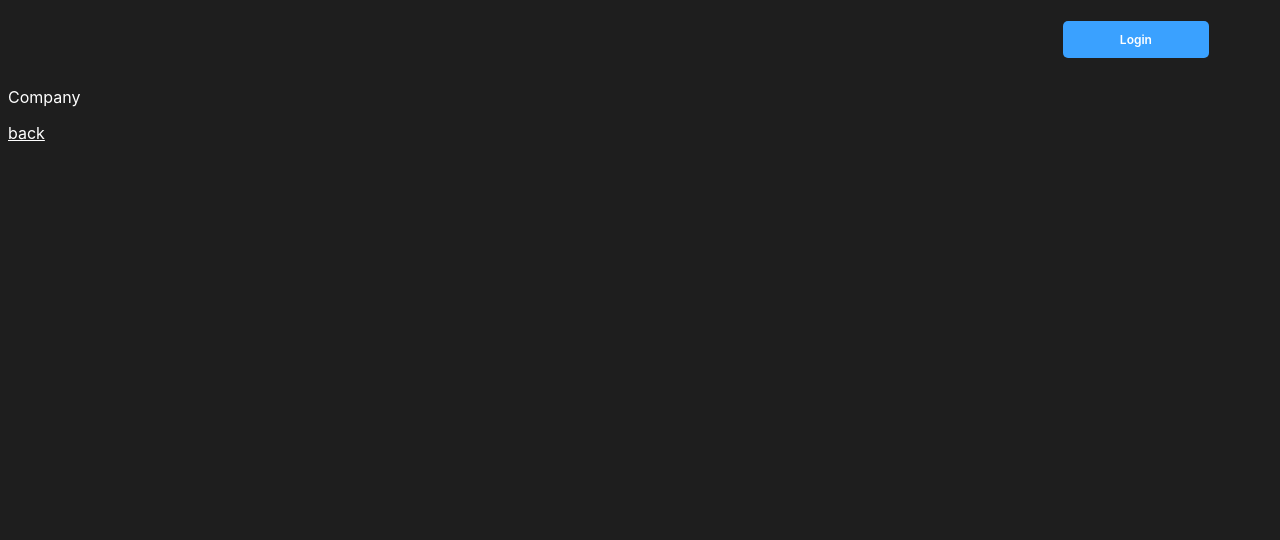
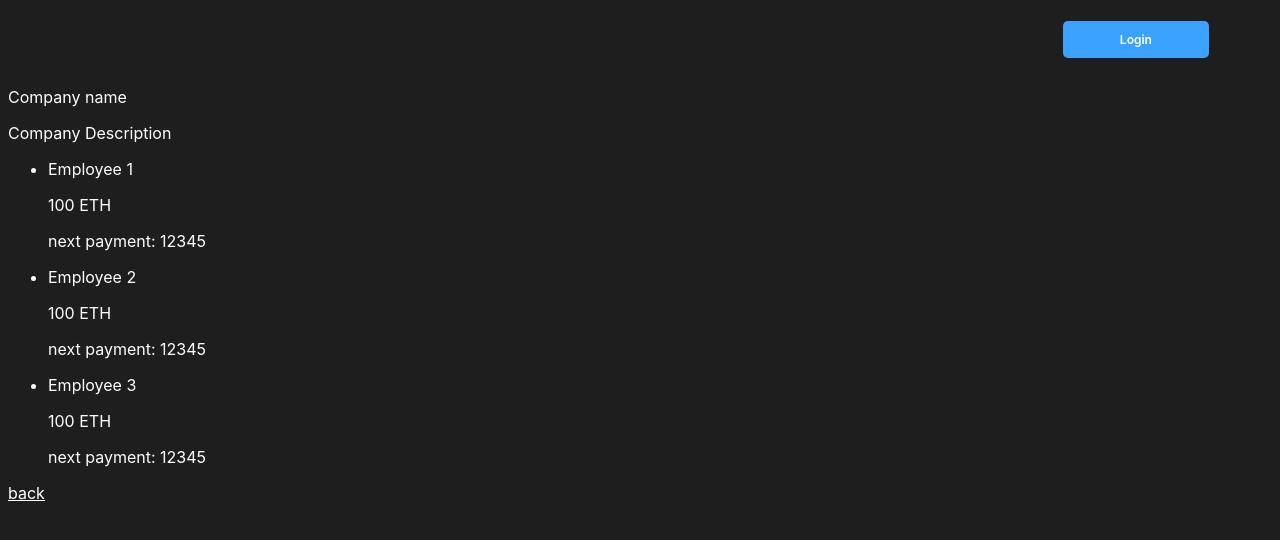
Before and after one commit to olivmath/auto-pay-front, a Next.js app: page /company in a window 1280 px wide. Shown: the top 540 px of the page. Built offline with nearby package versions, Linux system fonts and the light colour scheme.

Commit message:
add: content to company page

```diff
--- a/pages/company.tsx
+++ b/pages/company.tsx
@@ -3,7 +3,26 @@ import Link from 'next/link'
 export default function Company() {
     return (
         <>
-            <p>Company</p>
+            <p>Company name</p>
+            <p>Company Description</p>
+
+            <ul>
+                <li>
+                    <p>Employee 1</p>
+                    <p>100 ETH</p>
+                    <p>next payment: 12345</p>
+                </li>
+                <li>
+                    <p>Employee 2</p>
+                    <p>100 ETH</p>
+                    <p>next payment: 12345</p>
+                </li>
+                <li>
+                    <p>Employee 3</p>
+                    <p>100 ETH</p>
+                    <p>next payment: 12345</p>
+                </li>
+            </ul>
             <Link href="/">{'back'}</Link>
         </>
     )
```
